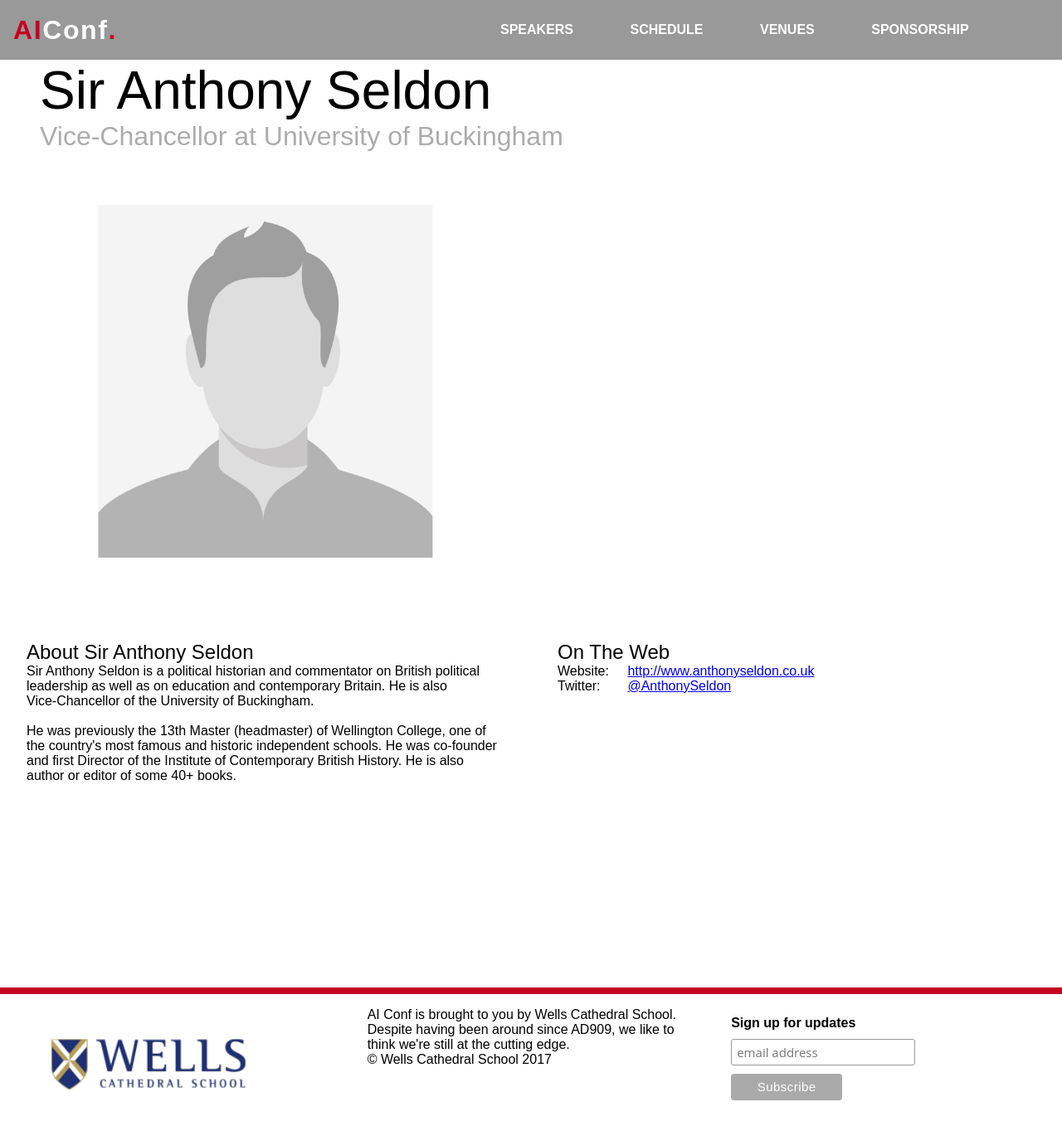
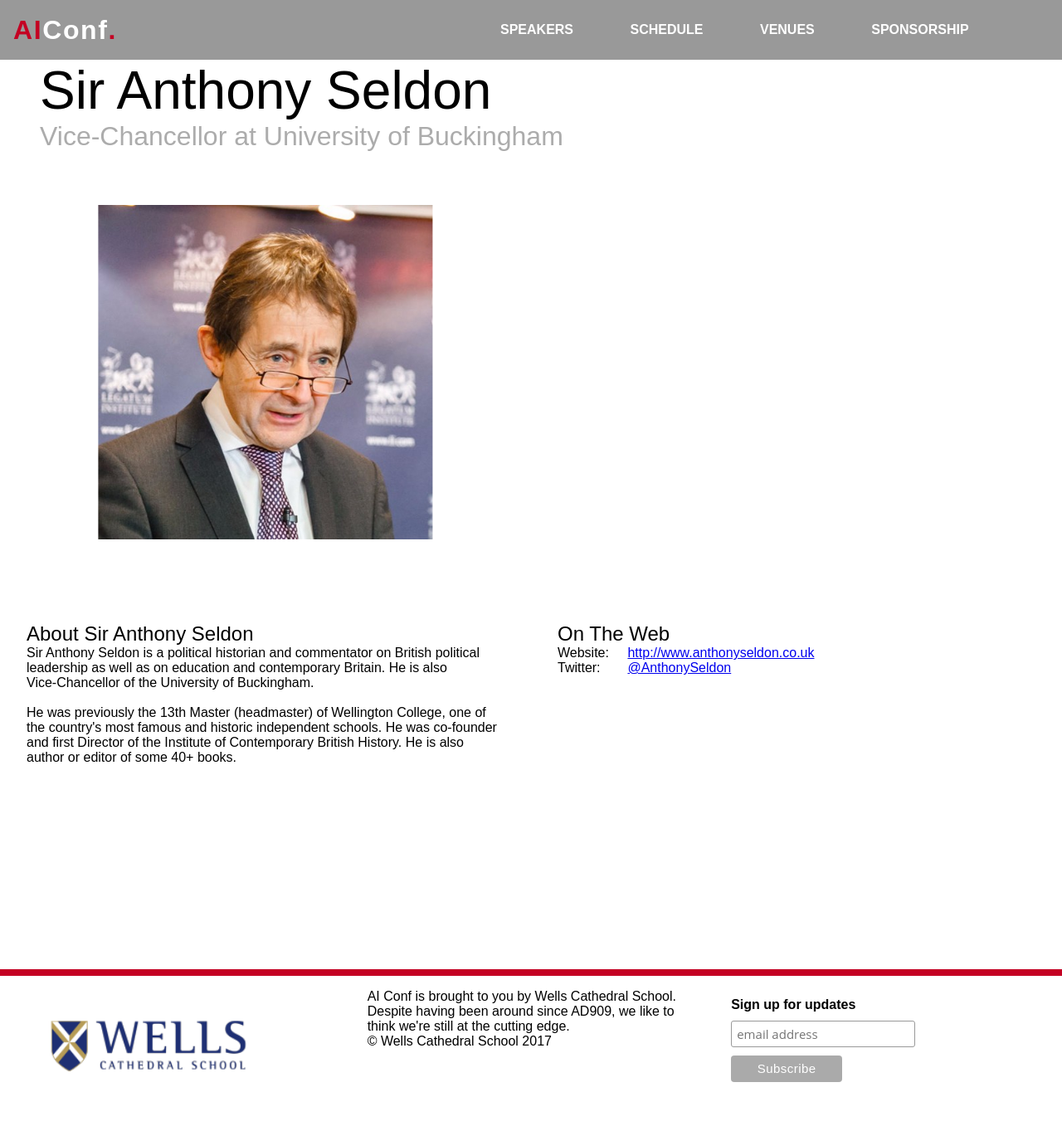
Before and after one commit to AIConf/aiconf.github.io, a Jekyll site: the page built from _speakers/anthony-seldon.md, in a window 1280 px wide. Shown: the whole page at 83% size. Built offline with Jekyll 4.4.1, drawn with Linux system fonts in a browser that asks for light colours; after the commit the page ends 1347 px from its top, so only the background shows below that.

Commit message:
anthony seldon image

```diff
--- a/_speakers/anthony-seldon.md
+++ b/_speakers/anthony-seldon.md
@@ -3,7 +3,7 @@ layout: speaker
 order: 1
 page-name: anthony-seldon
 title: Sir Anthony Seldon
-img: /assets/img/speakers/sample-user.png
+img: /assets/img/speakers/anthony-seldon.jpg
 role: Vice-Chancellor
 organisation: University of Buckingham
 twitter: AnthonySeldon
```
Also changed, not shown: Gemfile.lock, assets/img/speakers/anthony-seldon.jpg (added).
